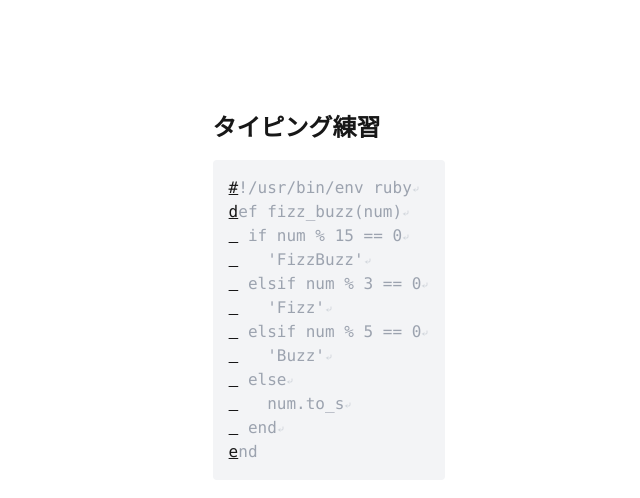
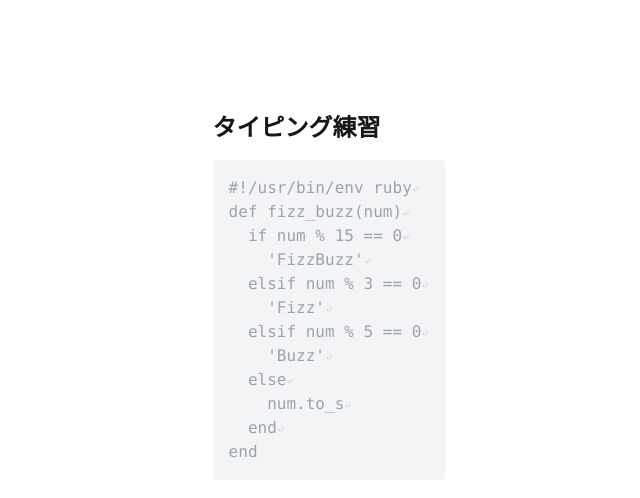
Before and after one commit to Shrimprin/test_typing_app, a Next.js app: page / in a window 1280 px wide. Shown: the top 498 px of the page, without its empty margins (311-951 px from the left). Built offline with nearby package versions, Linux system fonts and the light colour scheme.

Commit message:
未入力のラインの文頭にアンダーバーを表示しないように修正

```diff
--- a/src/features/typing/components/TypingArea.js
+++ b/src/features/typing/components/TypingArea.js
@@ -88,6 +88,7 @@ export default function TypingArea({
           userInput={userInputs[index]}
           typingText={typingTextLine}
           cursorPosition={cursorPositions[index]}
+          isActive={cursorLine === index}
         />
       ))}
     </div>
--- a/src/features/typing/components/TypingLine.js
+++ b/src/features/typing/components/TypingLine.js
@@ -9,8 +9,8 @@ const TypingLine = React.memo(function TypingLine({
   cursorPosition,
 }) {
   const getCharClass = (index) => {
+    if (index >= userInput.length) return "text-gray-400";
     if (index === cursorPosition) return "underline";
-    if (index >= userInput.length) return "text-gray-400";
     if (userInput[index] === typingText[index]) return "bg-green-200";
     return "bg-red-200";
   };
```
